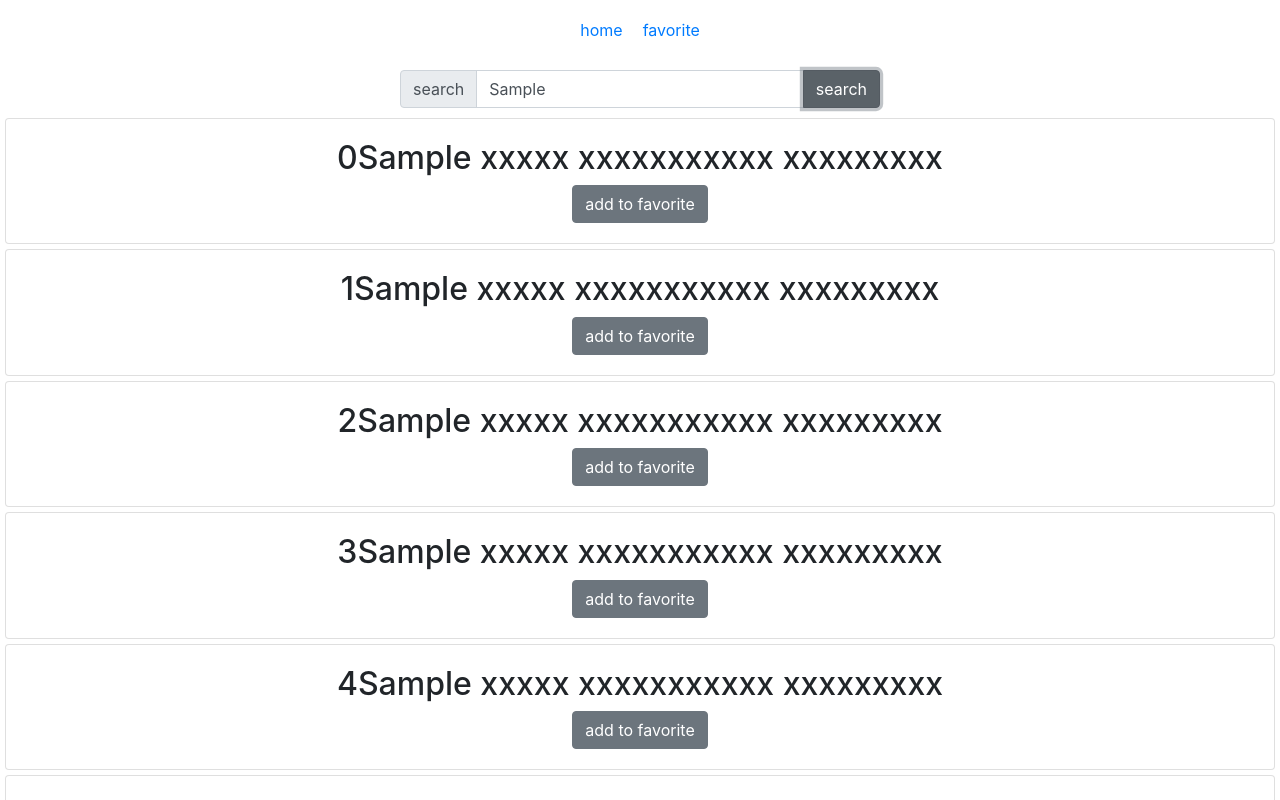
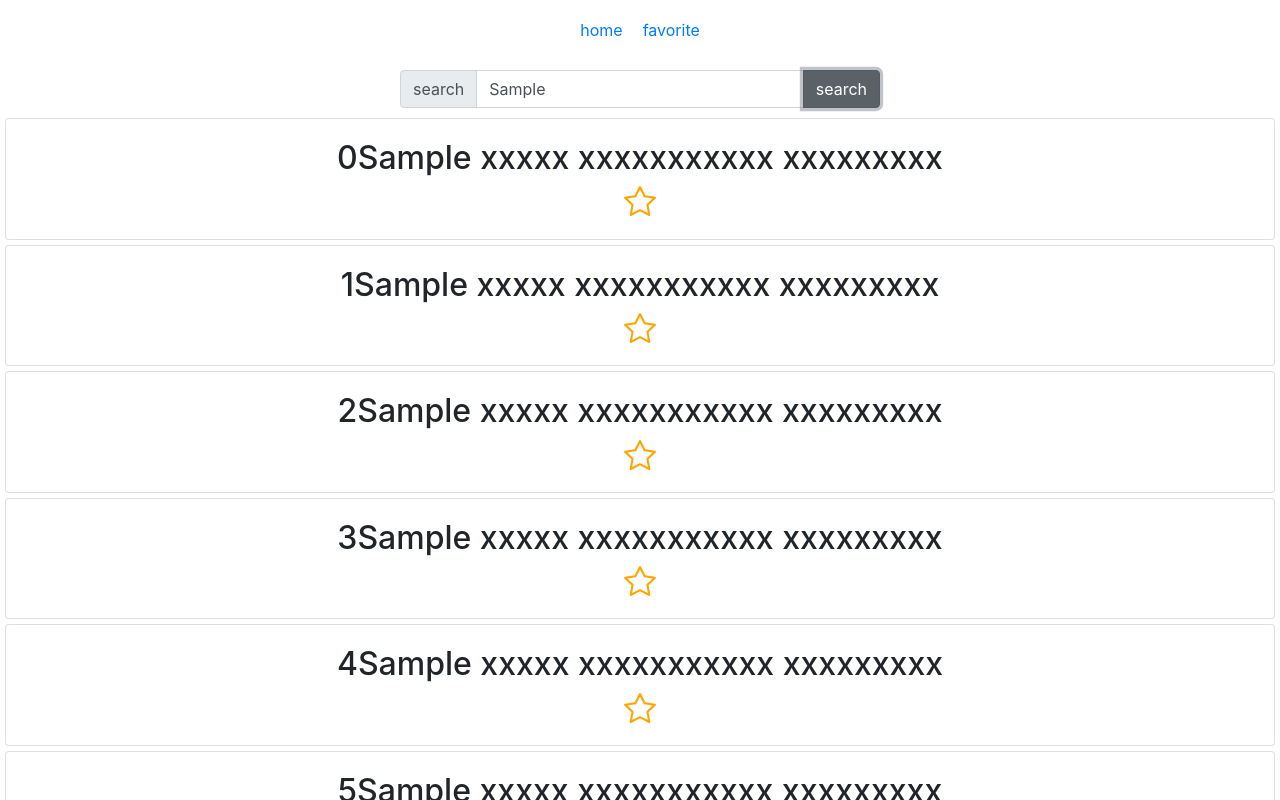
Before and after one commit to arfedulov/houses, a Vue app: page / in a window 1280 px wide. Both pictures are taken after typing "Sample" into the empty fields and a click on the button "search". Shown: the top 800 px of the page. Built offline with nearby package versions, Linux system fonts and the light colour scheme.

Commit message:
star icon

```diff
--- a/src/components/Card.vue
+++ b/src/components/Card.vue
@@ -1,9 +1,14 @@
 <template>
   <b-card align="center">
     <h2 class="card-heading" @click="goToDetails">{{title}}</h2>
-    <b-button
+    <!-- <b-button
       @click="toggleFavorite"
-    >{{isFavorite ? 'remove from favorite' : 'add to favorite'}}</b-button>
+    >{{isFavorite ? 'remove from favorite' : 'add to favorite'}}</b-button> -->
+    <b-icon
+      :icon="isFavorite ? 'star-fill' : 'star'"
+      class="favorite-icon"
+      @click="toggleFavorite"
+    />
   </b-card>
 </template>
 
@@ -36,4 +41,9 @@ export default {
 .card-heading {
   cursor: pointer;
 }
+.favorite-icon {
+  color: orange;
+  cursor: pointer;
+  font-size: 2em;
+}
 </style>
```
